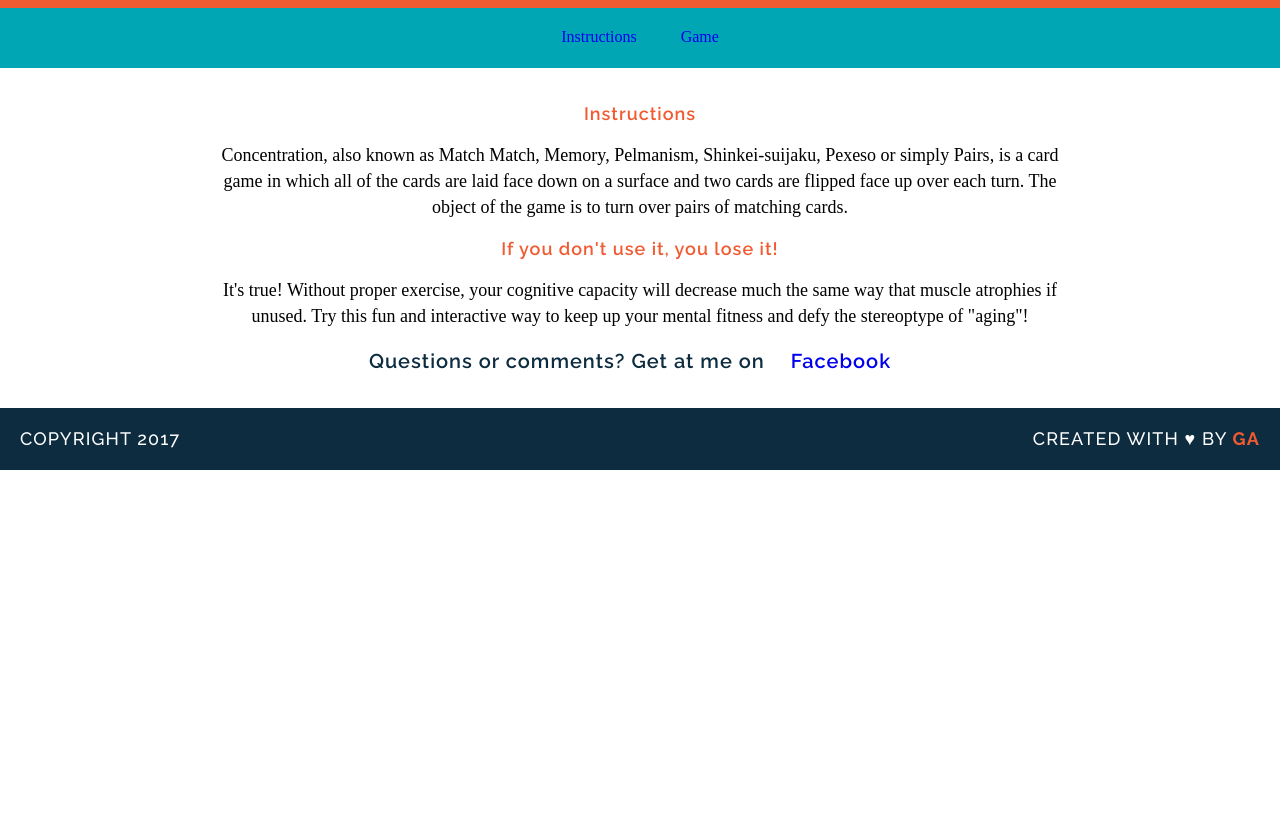
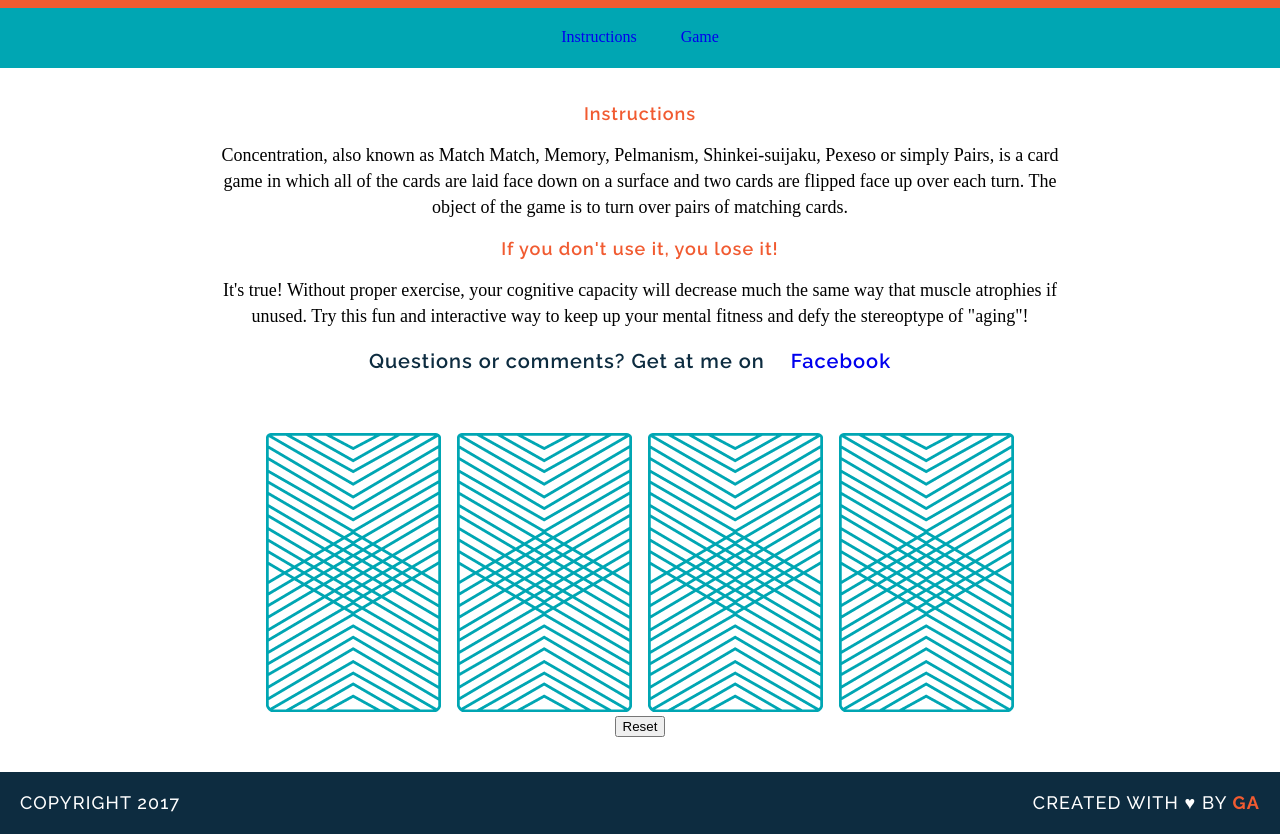
Before and after one commit to mrkrosenberg/memory-game, a plain HTML site: page index.html in a window 1280 px wide. Shown: the part 105-939 px from the top of the page. Before the commit the page ends 800 px from the top, so only its background shows below. Drawn offline with Linux system fonts and the light colour scheme; a web font is replaced by a local one.

Commit message:
debug fix syntax

```diff
--- a/index.html
+++ b/index.html
@@ -20,7 +20,8 @@
 		<p>It's true! Without proper exercise, your cognitive capacity will decrease much the same way that muscle atrophies if unused. Try this fun and interactive way to keep up your mental fitness and defy the stereoptype of "aging"!   </p>
 	<h3>Questions or comments? Get at me on
 		<a href="https://www.facebook.com/mark.rosenberg.180">Facebook</a></h3>
-	<div id="game-board" class="board clearfix"></div>
+	<div id="game-board" class="board-clearfix"></div>
+	<button type="Reset">Reset</button>
 </main>
 
 <footer class="clearfix">
--- a/js/main.js
+++ b/js/main.js
@@ -37,7 +37,7 @@ var flipCard = function() {
 	cardsInPlay.push(cards[cardId].rank);
 	console.log("User flipped " + cards[cardId].rank);
 	checkForMatch();
-	this.setAttribute("src", console.log(cards[cardId].cardImage))
+	this.setAttribute("src", cards[cardId].cardImage)
 if (cardsInPlay.length === 2) {
 	if (cardsInPlay[0] === cardsInPlay[1]) {
 	alert("That's a match!");
@@ -52,12 +52,16 @@ if (cardsInPlay.length === 2) {
 var createBoard = function() {
 	for (var i = 0; i < cards.length; i++) {
 	var cardElement = document.createElement("img");
-	cardElement.setAttribute("img", "images/back.png");
+	cardElement.setAttribute("src", "images/back.png");
 	cardElement.setAttribute("data-id", i);
-	cardElement.addEventListener("click", "flipCard");
-	cardElement.appendChild("game-board");
+	cardElement.addEventListener("click", flipCard);
+	document.getElementById('game-board').appendChild(cardElement);
 	}
 
 }
 
-flipCard;
+
+createBoard();
+flipCard();
+
+//clicking the same card twice scores a match. not sure how to fix this.
```
